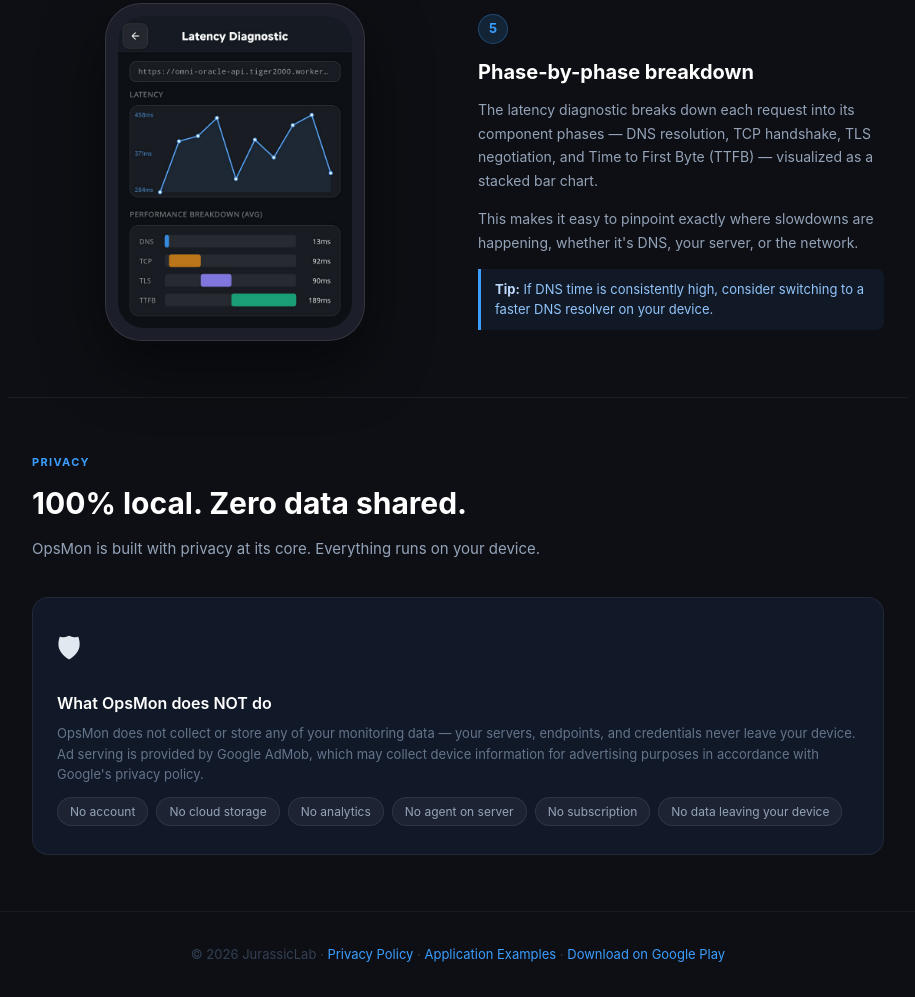
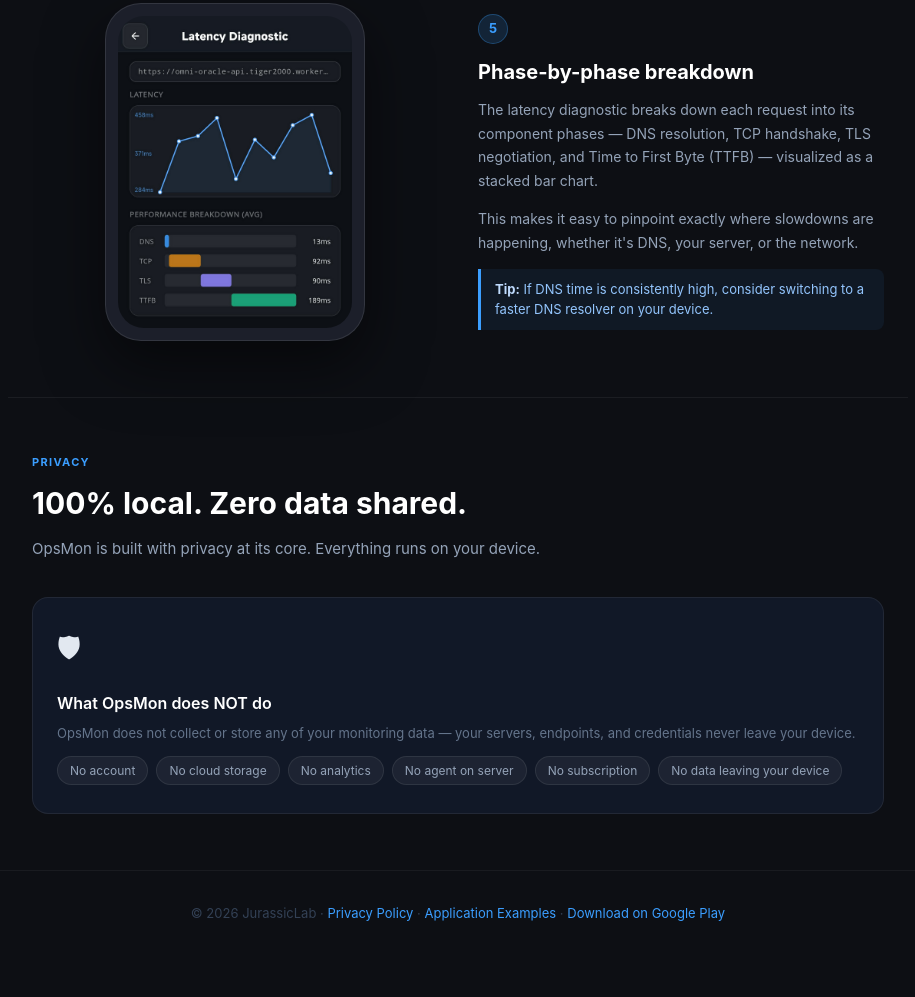
Before and after one commit to jurassiclab2000-pixel/jurassiclab2000-pixel.github.io, a plain HTML site: page opsmon_guide.html in a window 1280 px wide. Shown: the part 4106-5103 px from the top of the page, without its empty margins (182-1097 px from the left). After the commit the page ends 5062 px from the top, so only its background shows below. Drawn offline with Linux system fonts and the light colour scheme.

Commit message:
Update opsmon_guide.html

```diff
--- a/opsmon_guide.html
+++ b/opsmon_guide.html
@@ -558,7 +558,7 @@ const translations = {
     "privacy.label": "Privacy", "privacy.title": "100% local. Zero data shared.",
     "privacy.desc": "OpsMon is built with privacy at its core. Everything runs on your device.",
     "privacy.h3": "What OpsMon does NOT do",
-    "privacy.p": "OpsMon does not collect or store any of your monitoring data — your servers, endpoints, and credentials never leave your device. Ad serving is provided by Google AdMob, which may collect device information for advertising purposes in accordance with Google's privacy policy.",
+    "privacy.p": "OpsMon does not collect or store any of your monitoring data — your servers, endpoints, and credentials never leave your device.",
     "pill.noAccount": "No account", "pill.noCloud": "No cloud storage", "pill.noAnalytics": "No analytics",
     "pill.noAgent": "No agent on server", "pill.noSub": "No subscription", "pill.noData": "No data leaving your device",
     "footer.privacy": "Privacy Policy", "footer.examples": "Application Examples", "footer.download": "Download on Google Play"
```
